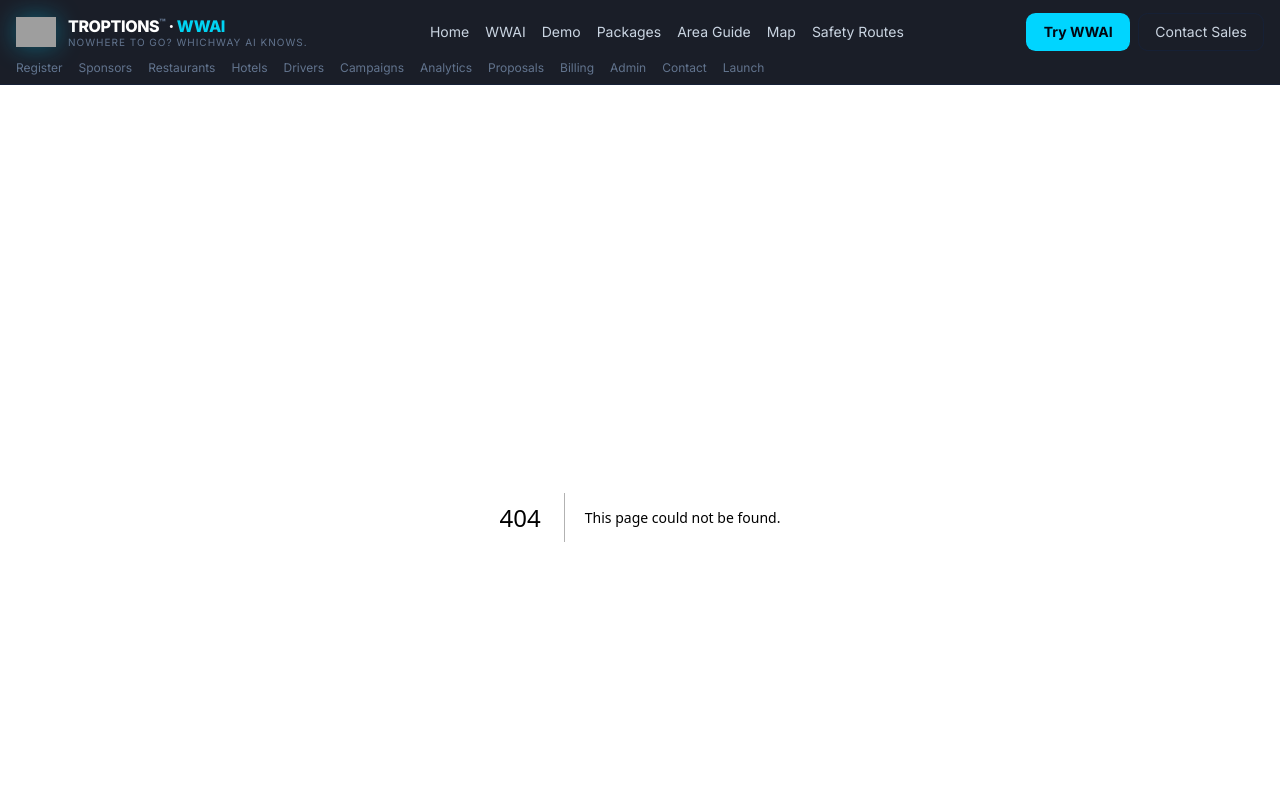
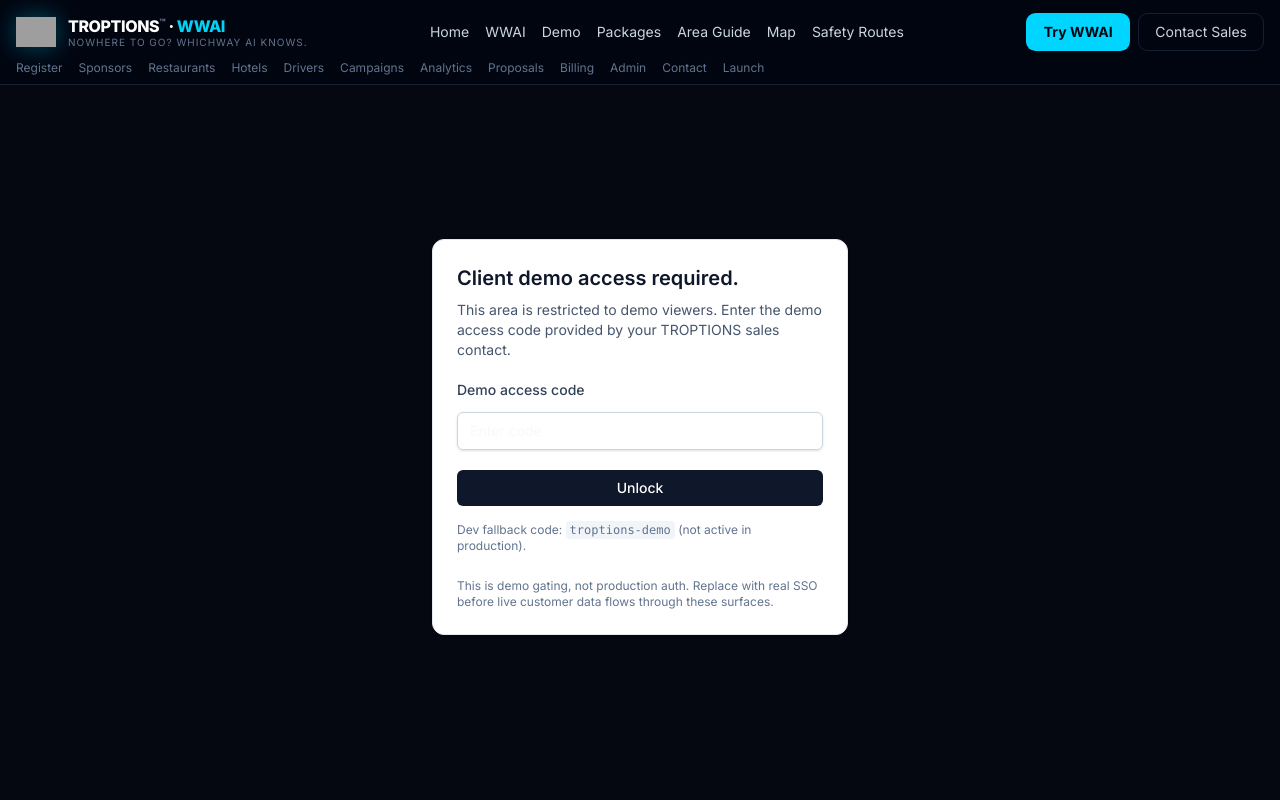
Before and after one commit to FTHTrading/wwai, a Next.js app: page /demo-access in a window 1280 px wide. Before the commit this address had no page. Shown: the top 800 px of the page. Built offline with nearby package versions, Linux system fonts and the light colour scheme; grey boxes are pictures that could not be loaded.

Commit message:
chore: harden demo access gate before client deployment

```diff
--- /dev/null
+++ b/middleware.ts
@@ -0,0 +1,56 @@
+import { NextResponse, type NextRequest } from "next/server";
+
+/**
+ * Server-side demo access gate.
+ *
+ * Protects operator-only surfaces by requiring a valid `wwai_demo_access`
+ * cookie. The cookie is set by /demo-access after the visitor submits the
+ * shared `DEMO_ACCESS_CODE` (server-only env var).
+ *
+ * NOTE: This is demo gating, NOT production auth. Replace with real
+ * SSO/RBAC before any live customer data flows through these routes.
+ */
+
+const PROTECTED_PREFIXES = [
+  "/admin",
+  "/billing",
+  "/analytics",
+  "/settings/integrations",
+  "/launch",
+];
+
+const COOKIE_NAME = "wwai_demo_access";
+const COOKIE_VALUE = "ok";
+
+function isProtected(pathname: string) {
+  return PROTECTED_PREFIXES.some(
+    (prefix) => pathname === prefix || pathname.startsWith(prefix + "/"),
+  );
+}
+
+export function middleware(req: NextRequest) {
+  const { pathname, search } = req.nextUrl;
+  if (!isProtected(pathname)) {
+    return NextResponse.next();
+  }
+
+  const cookie = req.cookies.get(COOKIE_NAME);
+  if (cookie?.value === COOKIE_VALUE) {
+    return NextResponse.next();
+  }
+
+  const url = req.nextUrl.clone();
+  url.pathname = "/demo-access";
+  url.search = `?from=${encodeURIComponent(pathname + search)}`;
+  return NextResponse.redirect(url);
+}
+
+export const config = {
+  matcher: [
+    "/admin/:path*",
+    "/billing/:path*",
+    "/analytics/:path*",
+    "/settings/integrations/:path*",
+    "/launch/:path*",
+  ],
+};
--- a/src/app/admin/layout.tsx
+++ b/src/app/admin/layout.tsx
@@ -1,5 +1,4 @@
-import DemoGate from "@/components/auth/DemoGate";
-
+// Gated by middleware.ts (server-side cookie check on /admin/*).
 export default function AdminLayout({ children }: { children: React.ReactNode }) {
-  return <DemoGate surface="Operator Admin">{children}</DemoGate>;
+  return <>{children}</>;
 }
--- a/src/app/analytics/layout.tsx
+++ b/src/app/analytics/layout.tsx
@@ -1,7 +1,7 @@
 import type { Metadata } from "next";
-import DemoGate from "@/components/auth/DemoGate";
 export const metadata: Metadata = {
   title: "Revenue Analytics — TROPTIONS™",
   description: "Real-time KPIs: active sponsors, revenue, QR scans, redemptions, conversion rates, and pipeline value across the TROPTIONS platform.",
 };
-export default function Layout({ children }: { children: React.ReactNode }) { return <DemoGate surface="Analytics">{children}</DemoGate>; }
+// Gated by middleware.ts (server-side cookie check on /analytics/*).
+export default function Layout({ children }: { children: React.ReactNode }) { return <>{children}</>; }
--- a/src/app/billing/layout.tsx
+++ b/src/app/billing/layout.tsx
@@ -1,5 +1,4 @@
-import DemoGate from "@/components/auth/DemoGate";
-
+// Gated by middleware.ts (server-side cookie check on /billing/*).
 export default function BillingLayout({ children }: { children: React.ReactNode }) {
-  return <DemoGate surface="Billing">{children}</DemoGate>;
+  return <>{children}</>;
 }
--- /dev/null
+++ b/src/app/demo-access/page.tsx
@@ -0,0 +1,99 @@
+import { cookies } from "next/headers";
+import { redirect } from "next/navigation";
+
+export const metadata = {
+  title: "Demo Access — TROPTIONS · WWAI",
+  description: "Enter the shared demo access code to view operator surfaces.",
+};
+
+const COOKIE_NAME = "wwai_demo_access";
+
+async function unlock(formData: FormData) {
+  "use server";
+  const submitted = String(formData.get("code") ?? "").trim();
+  const fromRaw = String(formData.get("from") ?? "/");
+  // Only allow same-origin relative paths for the redirect target.
+  const from = fromRaw.startsWith("/") && !fromRaw.startsWith("//") ? fromRaw : "/";
+
+  const expected = process.env.DEMO_ACCESS_CODE;
+  const devFallback =
+    process.env.NODE_ENV !== "production" ? "troptions-demo" : null;
+
+  const valid =
+    (expected && submitted === expected) ||
+    (devFallback && submitted === devFallback);
+
+  if (!valid) {
+    redirect(`/demo-access?from=${encodeURIComponent(from)}&error=1`);
+  }
+
+  const jar = await cookies();
+  jar.set(COOKIE_NAME, "ok", {
+    httpOnly: true,
+    sameSite: "lax",
+    secure: process.env.NODE_ENV === "production",
+    path: "/",
+    maxAge: 60 * 60 * 8, // 8 hours
+  });
+  redirect(from);
+}
+
+export default async function DemoAccessPage({
+  searchParams,
+}: {
+  searchParams: Promise<{ from?: string; error?: string }>;
+}) {
+  const sp = await searchParams;
+  const from = sp.from && sp.from.startsWith("/") ? sp.from : "/";
+  const showError = sp.error === "1";
+  const showDevHint = process.env.NODE_ENV !== "production";
+
+  return (
+    <main className="mx-auto flex min-h-[80vh] max-w-md flex-col justify-center px-4 py-16">
+      <div className="rounded-xl border border-slate-200 bg-white p-6 shadow-sm">
+        <h1 className="text-xl font-semibold text-slate-900">Client demo access required.</h1>
+        <p className="mt-2 text-sm text-slate-600">
+          This area is restricted to demo viewers. Enter the demo access code provided
+          by your TROPTIONS sales contact.
+        </p>
+
+        <form action={unlock} className="mt-5 flex flex-col gap-3">
+          <input type="hidden" name="from" value={from} />
+          <label className="text-sm font-medium text-slate-700" htmlFor="code">
+            Demo access code
+          </label>
+          <input
+            id="code"
+            name="code"
+            type="password"
+            autoComplete="off"
+            required
+            className="rounded-md border border-slate-300 px-3 py-2 text-sm shadow-sm focus:border-slate-500 focus:outline-none"
+            placeholder="Enter code"
+          />
+          {showError ? (
+            <p className="text-sm text-rose-600">Incorrect code. Try again.</p>
+          ) : null}
+          <button
+            type="submit"
+            className="mt-2 rounded-md bg-slate-900 px-4 py-2 text-sm font-medium text-white hover:bg-slate-800"
+          >
+            Unlock
+          </button>
+        </form>
+
+        {showDevHint ? (
+          <p className="mt-4 text-xs text-slate-500">
+            Dev fallback code: <code className="rounded bg-slate-100 px-1 py-0.5">troptions-demo</code>
+            {" "}(not active in production).
+          </p>
+        ) : null}
+
+        <p className="mt-6 text-xs text-slate-500">
+          This is demo gating, not production auth. Replace with real SSO before
+          live customer data flows through these surfaces.
+        </p>
+      </div>
+    </main>
+  );
+}
--- a/src/app/launch/layout.tsx
+++ b/src/app/launch/layout.tsx
@@ -1,5 +1,4 @@
-import DemoGate from "@/components/auth/DemoGate";
-
+// Gated by middleware.ts (server-side cookie check on /launch/*).
 export default function LaunchLayout({ children }: { children: React.ReactNode }) {
-  return <DemoGate surface="Launch">{children}</DemoGate>;
+  return <>{children}</>;
 }
--- a/src/app/settings/integrations/layout.tsx
+++ b/src/app/settings/integrations/layout.tsx
@@ -1,5 +1,4 @@
-import DemoGate from "@/components/auth/DemoGate";
-
+// Gated by middleware.ts (server-side cookie check on /settings/integrations/*).
 export default function IntegrationsLayout({ children }: { children: React.ReactNode }) {
-  return <DemoGate surface="Integrations">{children}</DemoGate>;
+  return <>{children}</>;
 }
```
Also changed, not shown: 2 other files (tests, documents, lock files or other folders).
